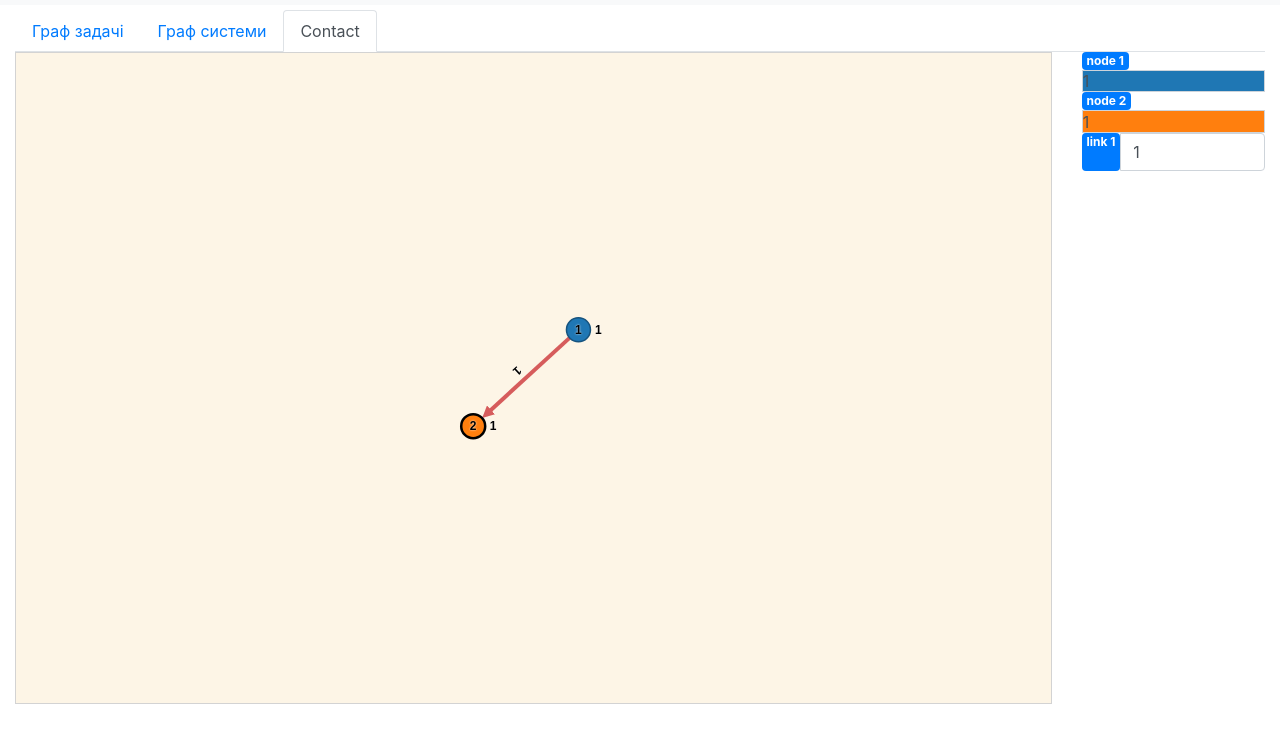
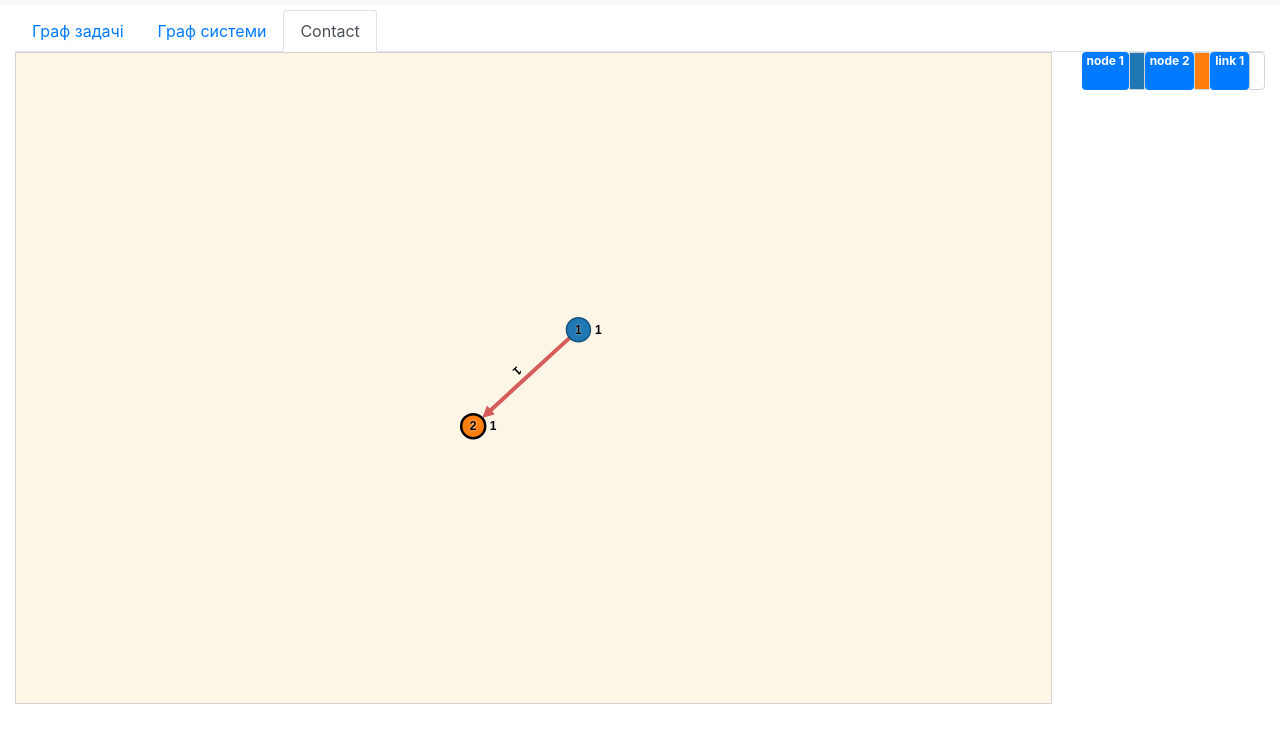
Before and after one commit to Drastic/pskz, a plain HTML site: page index.html in a window 1280 px wide. Shown: the part 51-794 px from the top of the page. Drawn offline with Linux system fonts and the light colour scheme.

Commit message:
Add files via upload

```diff
--- a/script.js
+++ b/script.js
@@ -390,12 +390,11 @@ function settings() {
       .attr('class', 'badge badge-primary')
       .text('node ' + nodes[n].id);
     sets.append('input')
-      .attr('class', 'form-control custom-range slider' + nodes[n].id)
+      .attr('class', 'form-control slider')
       .attr('type', 'number')
       .attr('min', '0')
       .attr('max', '100')
       .style('background-color', colors(nodes[n].id))
-      .style('width', '100%')
       .property('value', nodes[n].weight)
       .on('input', function input() {
         nodes[n].weight = this.value;
@@ -407,7 +406,7 @@ function settings() {
       .attr('class', 'badge badge-primary')
       .text('link ' + links[l].id);
     sets.append('input')
-      .attr('class', 'form-control slider' + links[l].id)
+      .attr('class', 'form-control slider')
       .attr('type', 'number')
       .attr('min', '0')
       .attr('max', '100')
--- a/style.css
+++ b/style.css
@@ -80,3 +80,10 @@ text {
 
 text.id {
 }
+
+input.slider {
+  padding: 0px;
+  margin: 0px;
+  font-weight: bold;
+  text-anchor: middle;
+}
```
